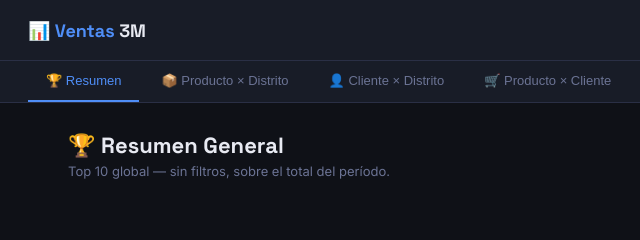
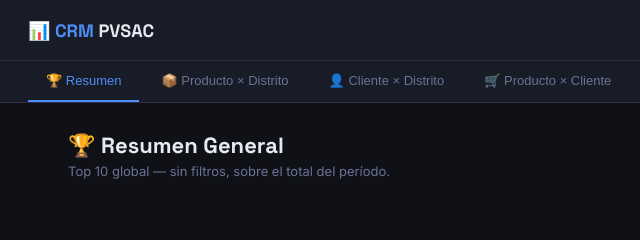
Before and after one commit to pricevalleype-cell/crmpvsac, a plain HTML site: page index.html in a window 1280 px wide. Shown: the top 240 px of the page, 0-640 px from the left. Drawn offline with Linux system fonts and the light colour scheme.

Commit message:
Update 30 index.html

```diff
--- a/index.html
+++ b/index.html
@@ -82,7 +82,7 @@
 <body>
 
 <header class="topbar">
-  <div class="topbar-title">📊 <span>Ventas</span> 3M</div>
+  <div class="topbar-title">📊 <span>CRM</span> PVSAC</div>
   <div id="status" class="status-badge">Sin archivo cargado</div>
   <label class="upload-btn">
     <input type="file" id="fileInput" accept=".xlsx,.xls">
```
